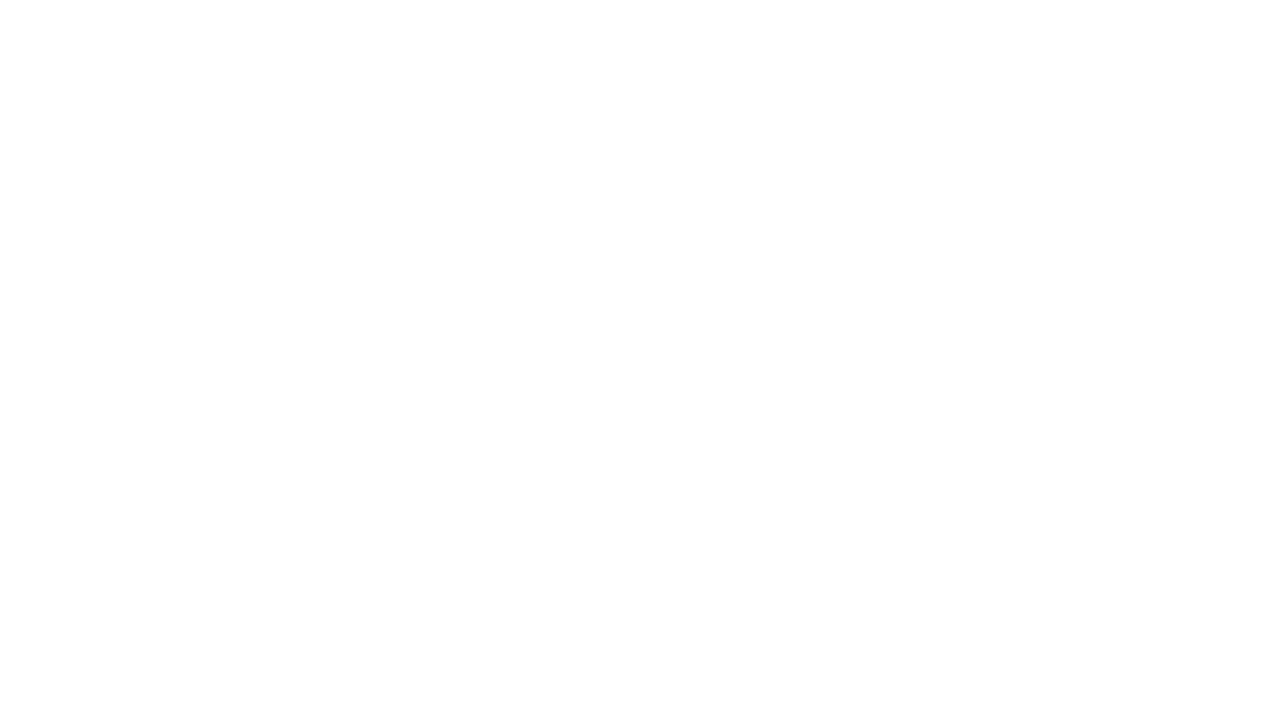
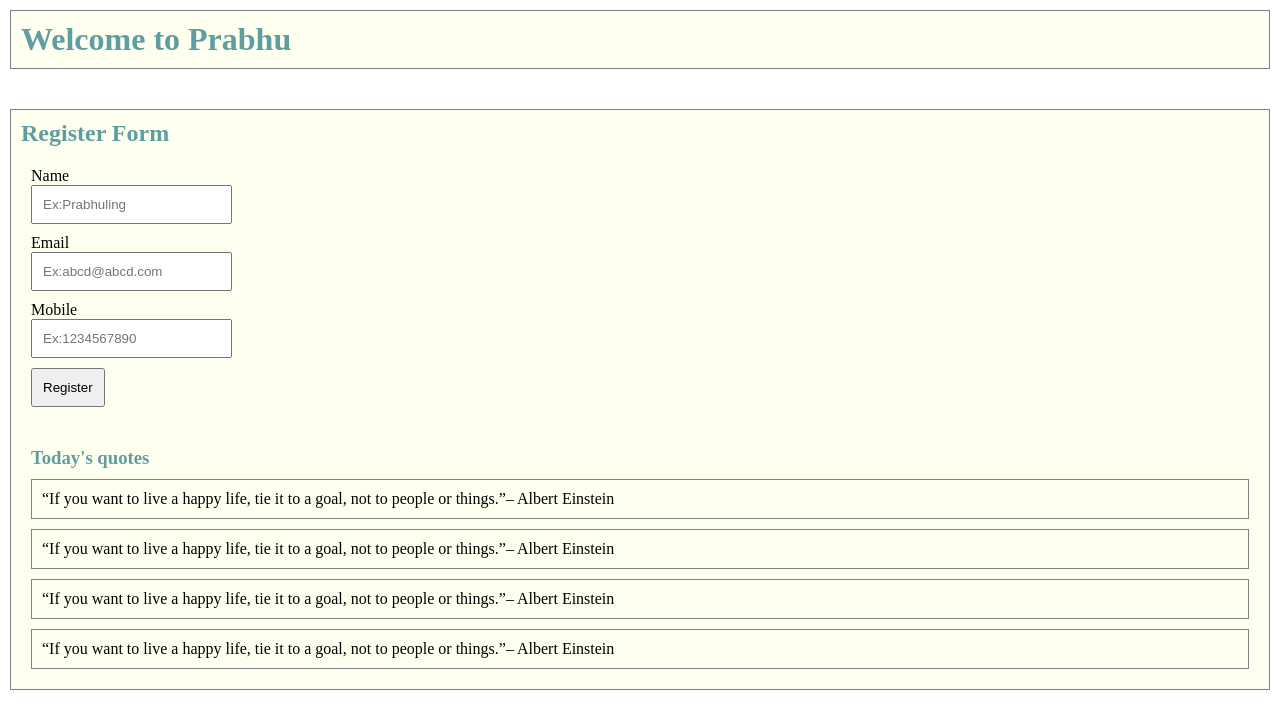
Before and after one commit to prabhu-kadode/accessibility, a plain HTML site: page index.html in a window 1280 px wide. Drawn offline with Linux system fonts and the light colour scheme.

Commit message:
Created form, added some css

```diff
--- a/index.html
+++ b/index.html
@@ -5,8 +5,103 @@
     <meta http-equiv="X-UA-Compatible" content="IE=edge">
     <meta name="viewport" content="width=device-width, initial-scale=1.0">
     <title>Document</title>
+    <style>
+        *{
+            padding: 0;
+            margin: 0;
+            box-sizing: border-box;
+        }
+        .container {
+            padding: 10px;
+            color: cadetblue;
+        }
+        header {
+            border: 1px solid grey;
+            background-color: ivory;
+            padding: 10px;;
+        }
+        main {
+            margin-top:40px;;
+            border: 1px solid grey;
+            padding:10px;
+            background-color: ivory;
+        }
+        .form{
+            padding: 10px;;
+            color:black;
+        }
+        .el_group{
+            padding-top: 10px;;
+        }
+        .el_group input {
+            padding: 10px;;
+        }
+        .el_group button {
+            padding: 10px;
+        }
+        label {
+            display: block;
+        }
+        .quotes {
+            margin-top:20px;
+            padding: 10px;
+        }
+        .quotes p {
+            border:1px solid grey;
+            padding: 10px;;
+            margin-top: 10px;;
+            color: black;
+        }
+    </style>
 </head>
 <body>
 
+    <div class="container">
+        <header>
+            <h1>Welcome to Prabhu</h1>
+        </header>
+        <main>
+            <h2>Register Form</h2>
+            <div class="form">
+                <div class="el_group">
+                    <label for="name">Name</label>
+                    <input type="text" id="name" placeholder="Ex:Prabhuling">
+                </div>
+                <div class="el_group">
+                    <label for="email">Email</label>
+                    <input type="text" id="email" placeholder="Ex:abcd@abcd.com">
+                </div>
+                <div class="el_group">
+                    <label for="mobile">Mobile</label>
+                    <input type="text" id="mobile" placeholder="Ex:1234567890">
+                </div>
+                <div class="el_group">
+                   <button>Register</button>
+                </div>
+
+            </div>
+            <article>
+
+                <div class="quotes">
+                    <h3>Today's quotes</h3>
+                    <p>
+                        “If you want to live a happy life, tie it to a goal, not to people or things.”– Albert Einstein
+                    </p>
+                    <p>
+                        “If you want to live a happy life, tie it to a goal, not to people or things.”– Albert Einstein
+                    </p>
+                    <p>
+                        “If you want to live a happy life, tie it to a goal, not to people or things.”– Albert Einstein
+                    </p>
+                    <p>
+                        “If you want to live a happy life, tie it to a goal, not to people or things.”– Albert Einstein
+                    </p>
+                </div>
+            </article>
+        </main>
+
+        <footer></footer>
+    </div>
+
 </body>
 </html>
```
